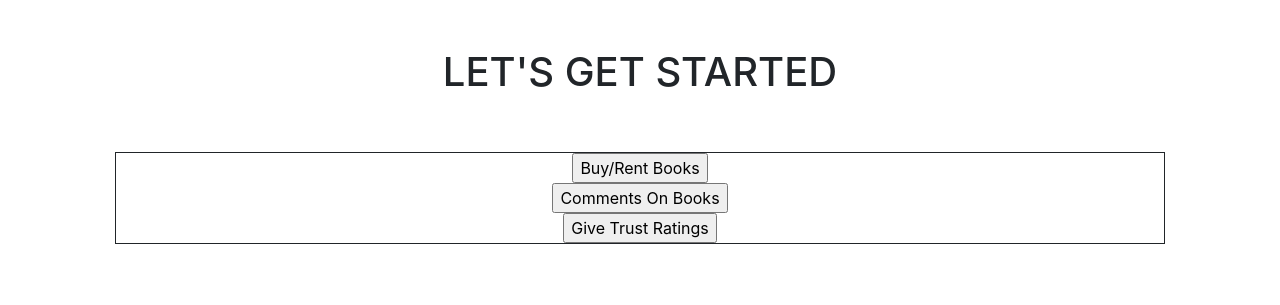
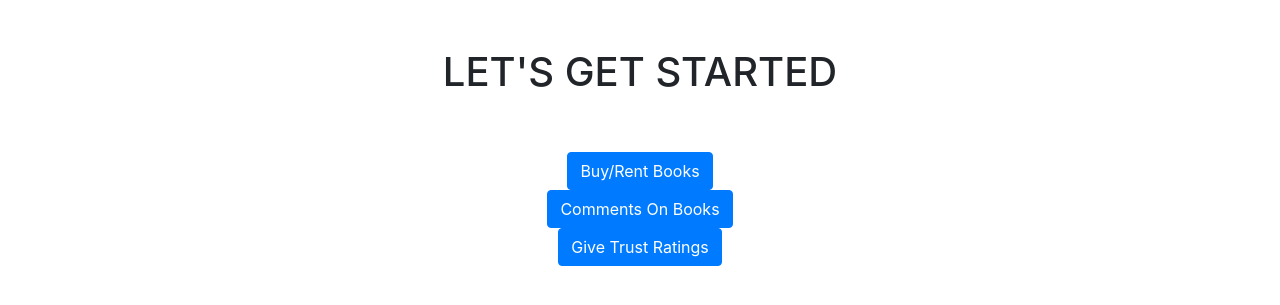
Before and after one commit to psusjk/FinalProject, a Python web app: template webpages/templates/home.html in a window 1280 px wide. Shown: the part 56-361 px from the top of the page. Run offline with Jinja, Linux system fonts and the light colour scheme; the template is opened without the code that fills it, so the values that code supplies are empty; some libraries are stand-ins or nearby versions.

Commit message:
Update home.html

```diff
--- a/webpages/templates/home.html
+++ b/webpages/templates/home.html
@@ -14,16 +14,32 @@
 
             <form method="POST">
                 <br>
+                <!-- <div style="border: 1px solid">
+                <input type="button" value="Buy/Rent Books" style="display: block; margin: 0 auto;">
+
+                </div>
                 <div style="border: 1px solid">
-                <input type="button" value="Buy/Rent Books" style="display: block; margin: 0 auto;">
+
                 <input type="button" value="Comments On Books" style="display: block; margin: 0 auto;">
+
+                </div>
+                <div style="border: 1px solid">
+
                 <input type="button" value="Give Trust Ratings" style="display: block; margin: 0 auto;">
+                </div> -->
+
+
+
+                <div class="row align-items-center justify-content-center">
+                  <button type="submit " class="btn btn-primary " style="display: block; margin: 0 auto;" ">Buy/Rent Books</button>
+                </div>
+                <div class="row align-items-center justify-content-center">
+                  <button type="submit " class="btn btn-primary " style="display: block; margin: 0 auto;">Comments On Books</button>
+                </div>
+                <div class="row align-items-center justify-content-center">
+                  <button type="submit " class="btn btn-primary " style="display: block; margin: 0 auto;" ">Give Trust Ratings</button>
                 </div>
 
-                <!-- <button type="submit " class="btn btn-primary " style="float:left ">Buy/Rent Books</button>
-                <button type="submit " class="btn btn-primary " style="float:right">Comments On Books</button>
-                <button type="submit " class="btn btn-primary " style="float:right ">Give Trust Ratings</button>
-             -->
             </form>
             <br><br>
         </div>
```
